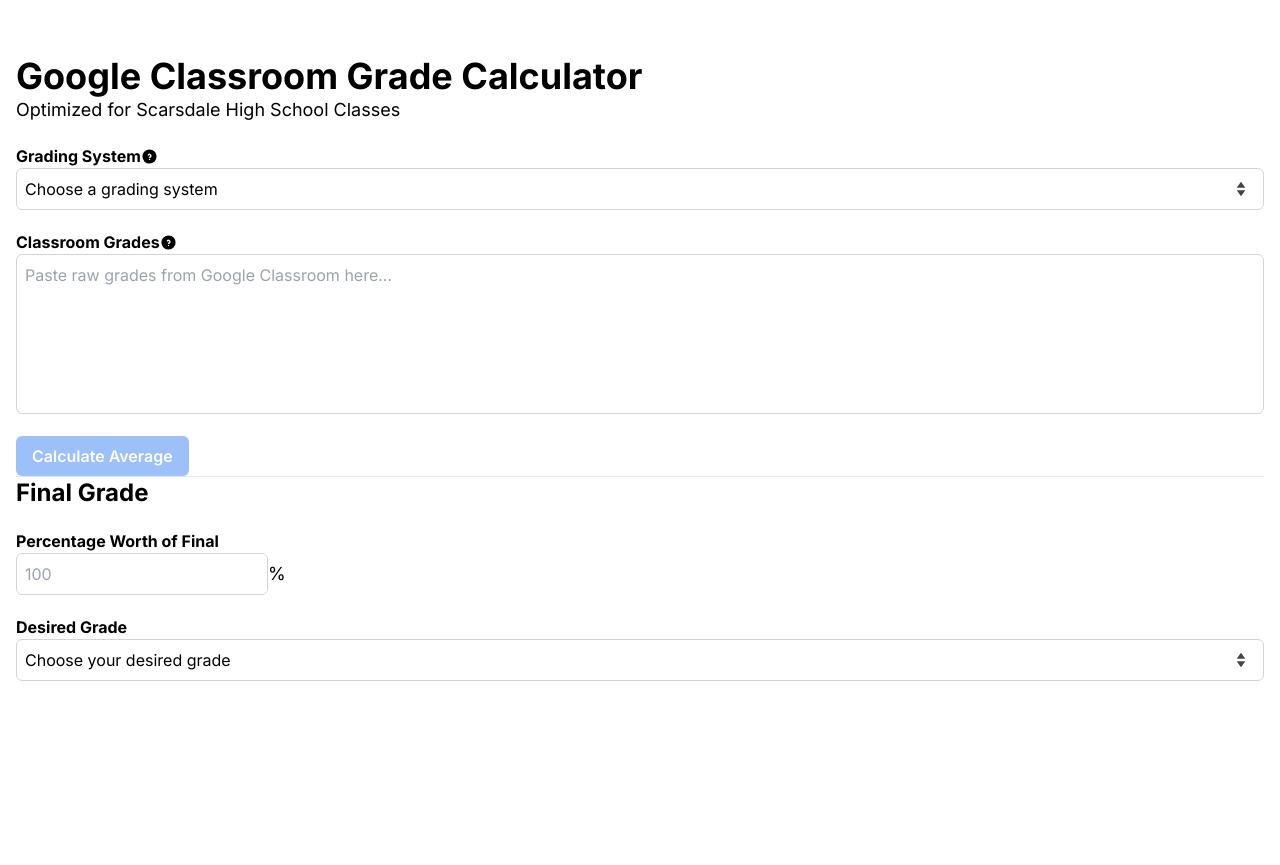
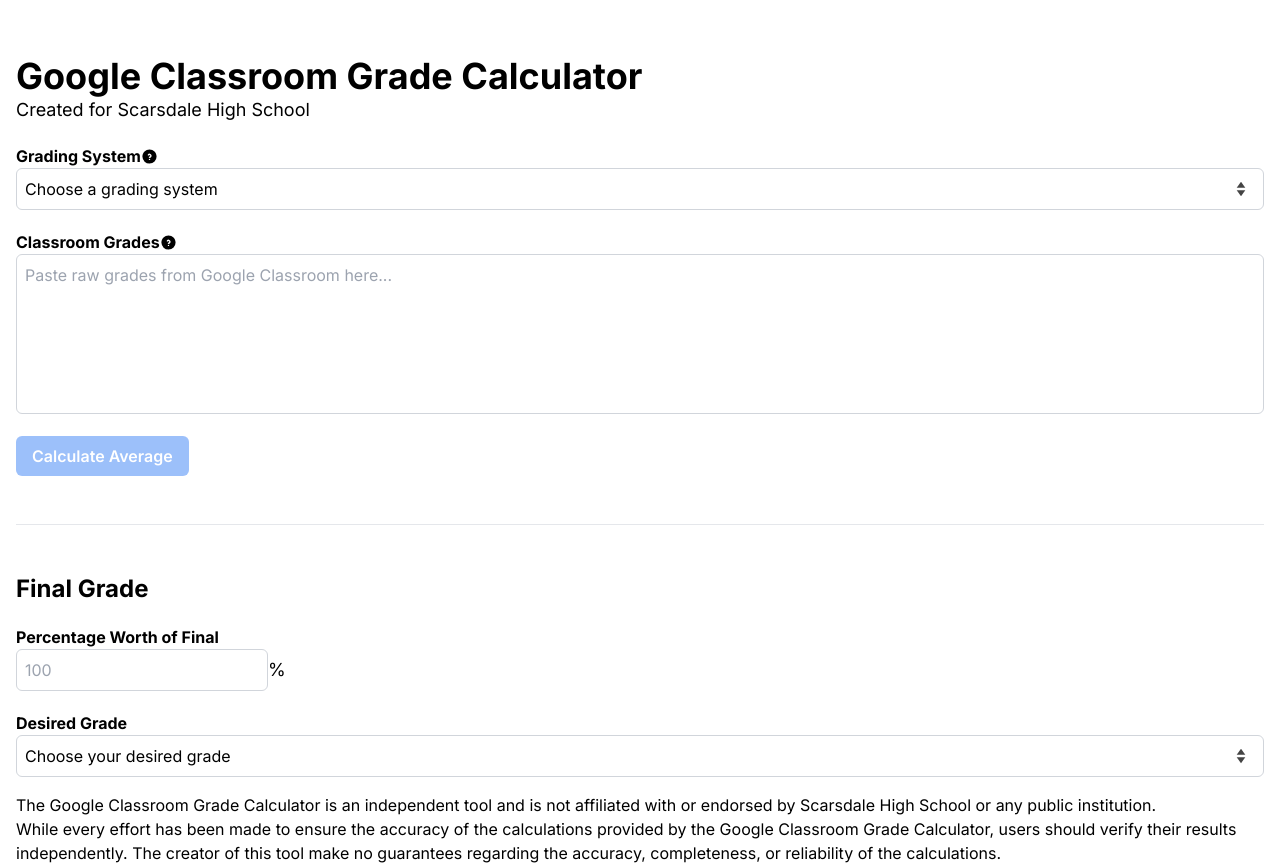
Before and after one commit to charleywolf/gc-grade-viewer, a Next.js app: page / in a window 1280 px wide. Before the commit the page ends 800 px from the top, so only its background shows below. Built offline with nearby package versions, Linux system fonts and the light colour scheme.

Commit message:
Stylistic updates and footer appended, fixed tailwind issue on main website

```diff
--- a/src/Components/Final.tsx
+++ b/src/Components/Final.tsx
@@ -39,10 +39,7 @@ export default function Final({ average }: { average: number | null }) {
 
   return (
     <div>
-      <hr className="h-px my-12 bg-gray-200 border-0 dark:bg-gray-300" />
-      <header className="text-lg md:text-xl lg:text-2xl font-bold">
-        Final Grade
-      </header>
+      <header className="text-xl lg:text-2xl font-bold">Final Grade</header>
 
       <div className="w-full mt-5">
         <LabelWithInfo title="Percentage Worth of Final" />
--- /dev/null
+++ b/src/Components/Footer.tsx
@@ -0,0 +1,20 @@
+export default function Footer() {
+  return (
+    <footer className="bg-gray-100 mt-16">
+      <div className="mx-auto max-w-5xl px-4 py-8 sm:px-6 lg:px-8">
+        <p className="mx-auto mt-6 mb-3 text-center leading-relaxed text-gray-500">
+          The Google Classroom Grade Calculator is an independent tool and is
+          not affiliated with or endorsed by Scarsdale High School or any public
+          institution.
+        </p>
+        <p className="mx-auto mb-3 text-center leading-relaxed text-gray-500">
+          While every effort has been made to ensure the accuracy of the
+          calculations provided by the Google Classroom Grade Calculator, users
+          should verify their results independently. The creator of this tool
+          make no guarantees regarding the accuracy, completeness, or
+          reliability of the calculations.
+        </p>
+      </div>
+    </footer>
+  );
+}
--- a/src/Components/help/HelpColumn.tsx
+++ b/src/Components/help/HelpColumn.tsx
@@ -12,14 +12,14 @@ export default function HelpColumn({
   title?: string;
   alt?: string;
   captionClassname?: string;
-  caption: string;
+  caption?: string;
 }) {
   return (
     <div className="flex flex-col justify-center items-center text-white bg-gray-800 rounded-lg">
       {title && <h1 className="mt-3 text-xl font-bold mb-1">{title}</h1>}
       {src && alt && (
         <Image
-          className="width-auto height-auto px-2 pt-2 mb-3"
+          className="px-2 pt-2 mb-3"
           src={"/assets/" + src}
           width={500}
           height={500}
--- a/src/app/help/grades/page.tsx
+++ b/src/app/help/grades/page.tsx
@@ -1,5 +1,5 @@
-import HelpColumn from "@/Components/help/HelpColumn";
-import HelpHeader from "@/Components/help/HelpHeader";
+import HelpColumn from "@/components/help/HelpColumn";
+import HelpHeader from "@/components/help/HelpHeader";
 
 export default function gradesHelp() {
   return (
--- a/src/app/help/systems/page.tsx
+++ b/src/app/help/systems/page.tsx
@@ -1,5 +1,5 @@
-import HelpColumn from "@/Components/help/HelpColumn";
-import HelpHeader from "@/Components/help/HelpHeader";
+import HelpColumn from "@/components/help/HelpColumn";
+import HelpHeader from "@/components/help/HelpHeader";
 
 export default function system() {
   return (
@@ -17,6 +17,10 @@ export default function system() {
           captionClassname="text-lg"
           title="Biology 513"
         />
+        <HelpColumn captionClassname="h-20" />
+        <HelpColumn captionClassname="h-20" />
+        <HelpColumn captionClassname="h-20" />
+        <HelpColumn captionClassname="h-20" />
       </div>
     </div>
   );
--- a/src/app/layout.tsx
+++ b/src/app/layout.tsx
@@ -1,13 +1,13 @@
 import "./globals.css";
 
+import Footer from "@/components/Footer";
 import { Inter } from "next/font/google";
 import type { Metadata } from "next";
 
 const inter = Inter({ subsets: ["latin"] });
-
 export const metadata: Metadata = {
   title: "Google Classroom Grade Viewer",
-  description: "Created by Charley Wolf",
+  description: "Created for Scarsdale High School",
 };
 
 export default function RootLayout({
@@ -17,7 +17,10 @@ export default function RootLayout({
 }) {
   return (
     <html lang="en">
-      <body className={inter.className}>{children}</body>
+      <body className={inter.className}>
+        {children}
+        <Footer />
+      </body>
     </html>
   );
 }
--- a/src/app/page.tsx
+++ b/src/app/page.tsx
@@ -4,8 +4,8 @@ import { Grade, GradeSystem } from "@/lib/interfaces";
 import { classNames, determineLetterGrade } from "@/lib/helpers";
 import { useEffect, useState } from "react";
 
-import Final from "@/Components/Final";
-import LabelWithInfo from "@/Components/LabelWithInfo";
+import Final from "@/components/Final";
+import LabelWithInfo from "@/components/LabelWithInfo";
 import System513 from "@/lib/gradingSystems/513/513";
 
 export default function Home() {
@@ -51,14 +51,14 @@ export default function Home() {
   }, [grades, gradingSystem]);
 
   return (
-    <div className="container mx-auto mt-10 p-4">
+    <div className="container mx-auto mt-1 lg:mt-5 sm:mt-2 xl:mt-10 p-4">
       <div className="flex justify-between items-center mb-5">
         <div>
-          <header className="text-xl md:text-2xl lg:text-4xl font-bold">
+          <header className="text-2xl lg:text-4xl font-bold">
             Google Classroom Grade Calculator
           </header>
           <h2 className="text-sm md:text-lg">
-            Optimized for Scarsdale High School Classes
+            Created for Scarsdale High School
           </h2>
         </div>
 
@@ -114,6 +114,8 @@ export default function Home() {
         Calculate Average
       </button>
 
+      <hr className="h-px my-12 bg-gray-200 border-0 dark:bg-gray-300" />
+
       <Final average={average} />
     </div>
   );
```
